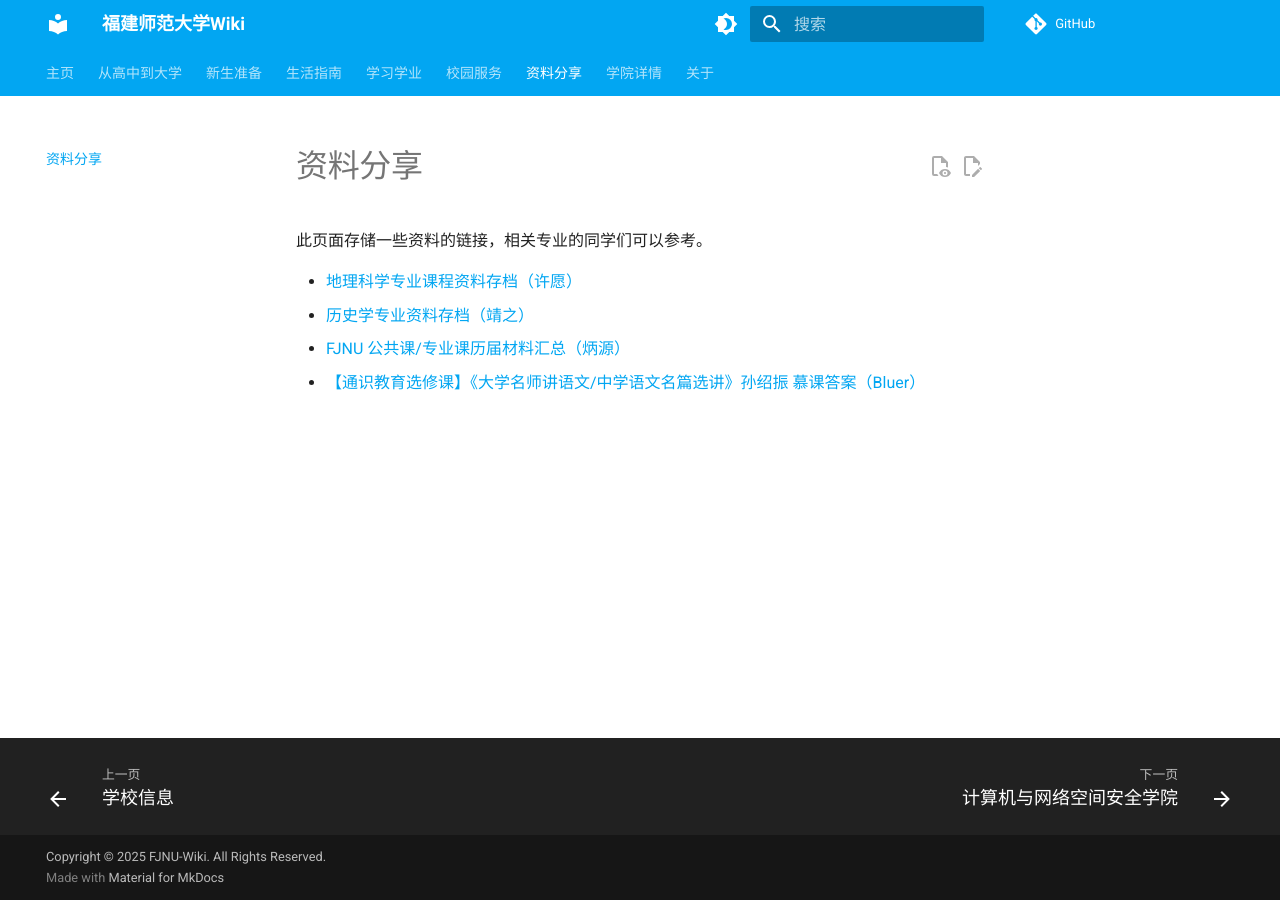
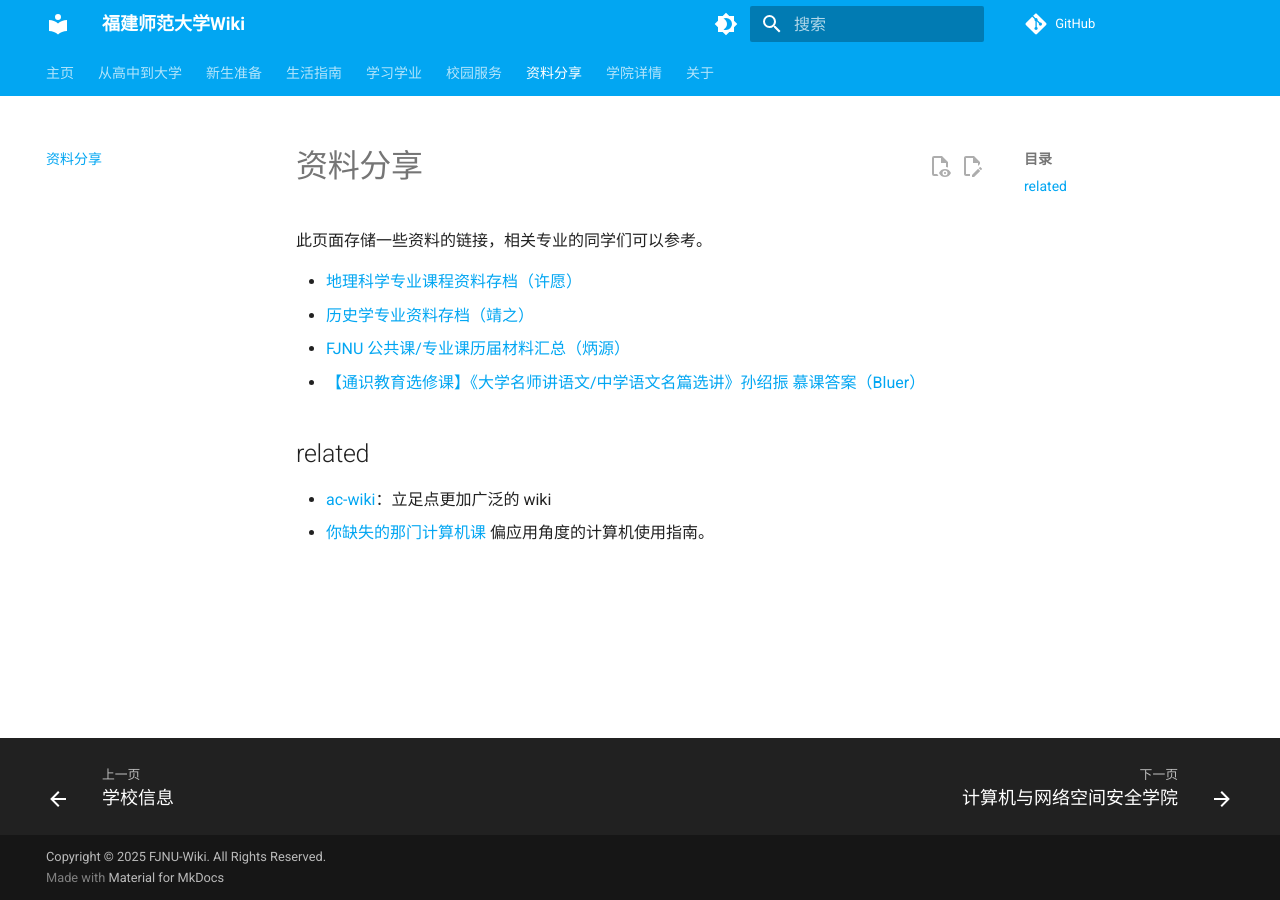
Before and after one commit to kanerty/FJNU-Wiki, an MkDocs documentation site: the page built from docs/repo.md, in a window 1280 px wide. Built offline with MkDocs 1.6.1 and Material for MkDocs 9.7.7, drawn with Linux system fonts in a browser that asks for light colours; comment, search, counter and statistics services are not loaded.

Commit message:
feat(new repo)：增加相关链接

```diff
--- a/docs/repo.md
+++ b/docs/repo.md
@@ -6,3 +6,10 @@
 - [历史学专业资料存档（靖之）](https://github.com/FutabaMashiro/FJNU-History)
 - [FJNU 公共课/专业课历届材料汇总（炳源）](https://urn6kr6xmx.feishu.cn/wiki/space/7451266399026987011?ccm_open_type=lark_wiki_spaceLink&open_tab_from=wiki_home)
 - [【通识教育选修课】《大学名师讲语文/中学语文名篇选讲》孙绍振 慕课答案（Bluer）](https://fjnu-oss.nekoark.com/%E4%B8%AD%E5%AD%A6%E8%AF%AD%E6%96%87%E5%90%8D%E7%AF%87%E9%80%89%E8%AE%B2-%E7%AD%94%E6%A1%88%E6%B1%87%E6%80%BB.pdf)
+
+## related
+
+<!-- 私以为，fjnu-wiki 类似的指南或网站的视角也是有所帮助的，这部分暂时存放到这里。可能需要重构？  -->
+
+- [ac-wiki](https://ac-wiki.org/)：立足点更加广泛的 wiki
+- [你缺失的那门计算机课](https://www.criwits.top/missing/) 偏应用角度的计算机使用指南。
```
Also changed, not shown: docs/new/before.md (+1 -1 lines), docs/new/military_training.md (+1 -1 lines), docs/new/safari.md (+0 -1 lines).
